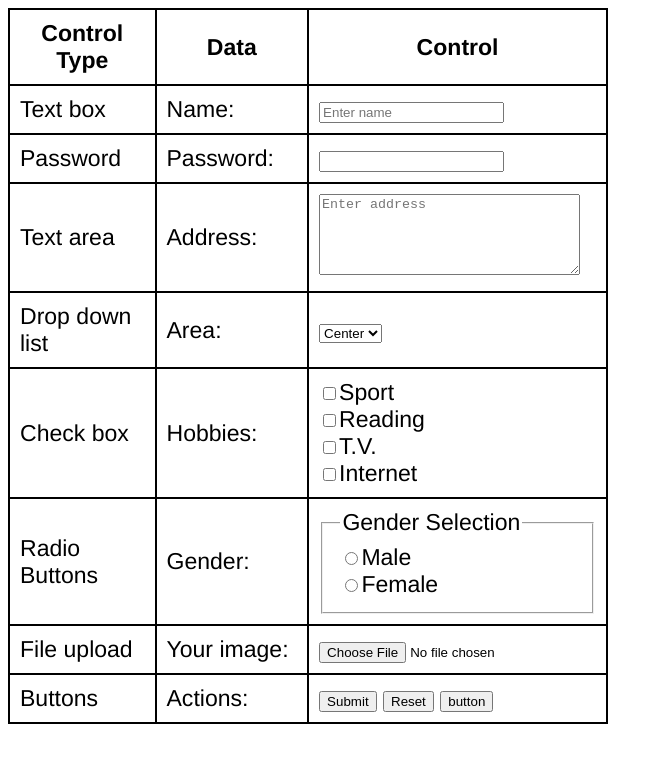
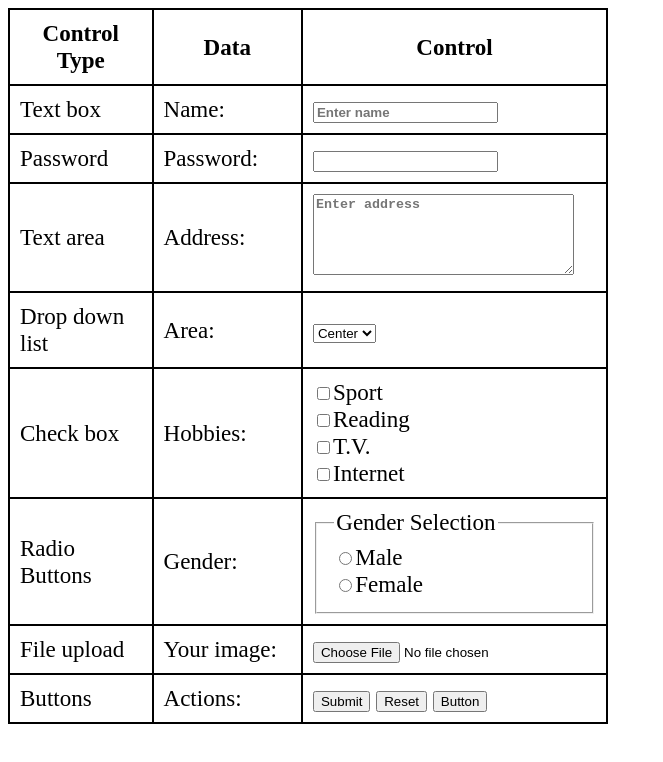
Before and after one commit to elisabed-coder/homeworkweek, a plain HTML site: page index.html in a window 1280 px wide. Shown: the whole page, without its empty margins (0-663 px from the left). Drawn offline with Linux system fonts and the light colour scheme.

Commit message:
making another changes

```diff
--- a/index.html
+++ b/index.html
@@ -6,10 +6,10 @@
 
         table, th, td{border: 2px solid black;
         border-collapse: collapse;
-    width: 600px; padding: 10px; font-size: 120%; font-family:'Franklin Gothic Medium', 'Arial Narrow', Arial, sans-serif}
+    width: 600px; padding: 10px; font-size: 120%;}
+    ::placeholder{font-weight:bold}
+    </style>
 
-
-    </style>
 </head>
 <form>
         <table>
@@ -22,7 +22,7 @@
         <tr>
             <td>Text box</td>
             <td><label for="Name">Name:</label></td>
-            <td><input type="text" id="Name" name="Name" placeholder= "Enter name "></td>
+            <td><input type="text" id="Name" name="Name" placeholder="Enter name"></td>
         </tr>
         <tr>
             <td>Password</td>
@@ -73,7 +73,7 @@
            <td>
            <input type="submit" value="Submit">
            <input type="reset">
-           <input type="button" value="button" ></td>
+           <input type="button" value="Button" ></td>
         </tr>
 
 
```
